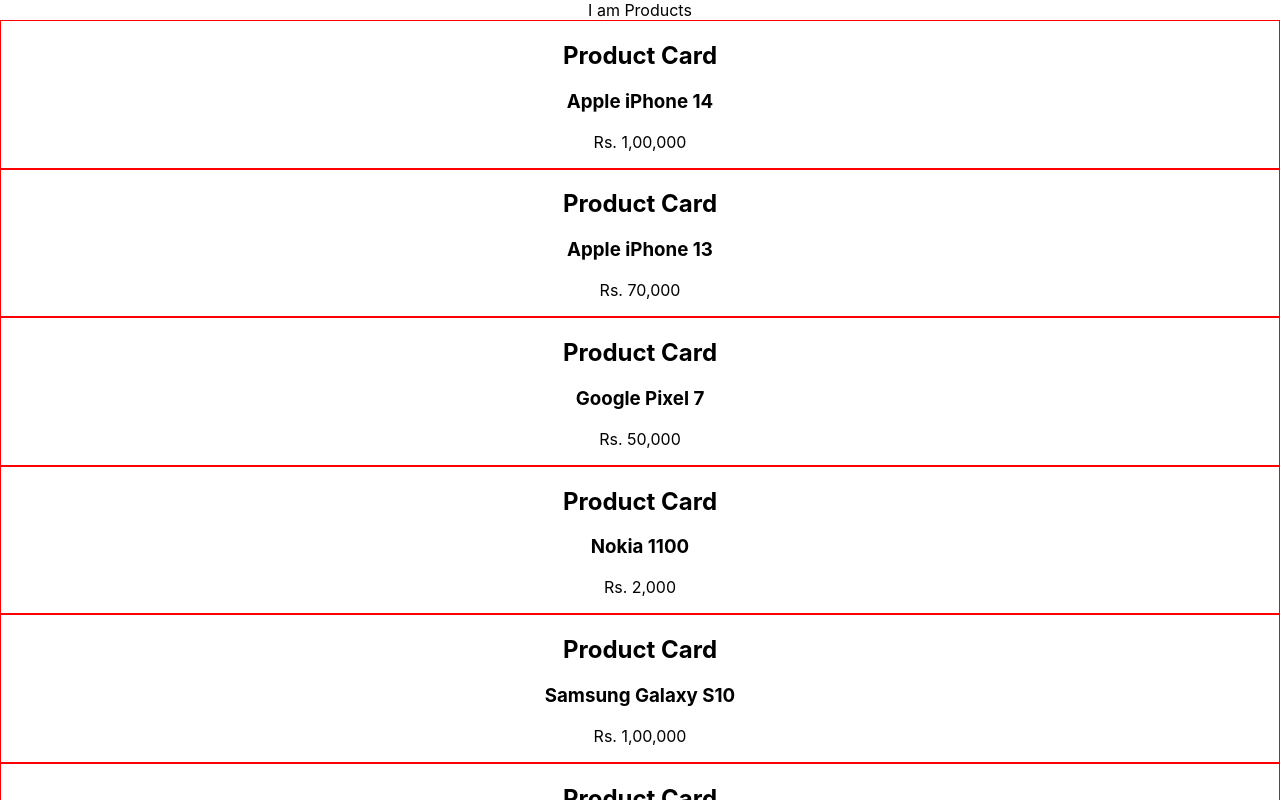
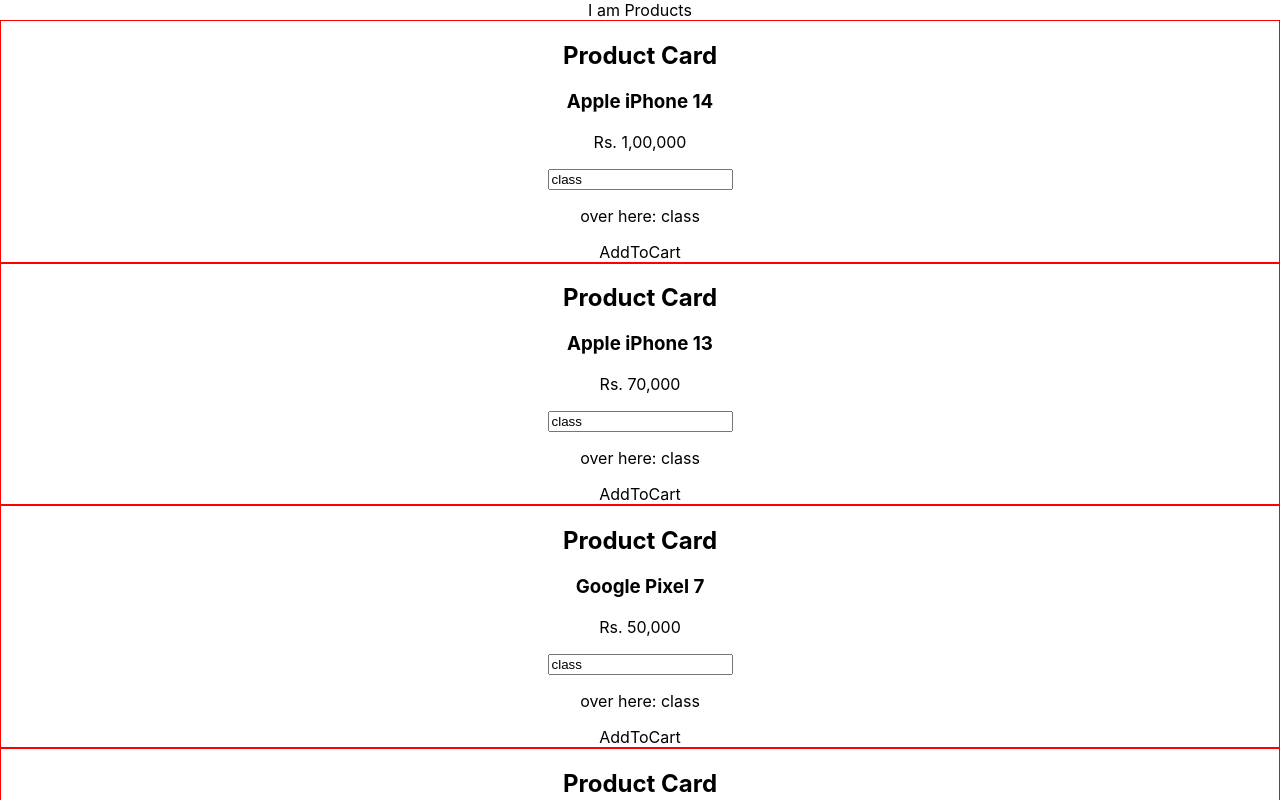
Before and after one commit to wise-toddler/sst-classess, a React (Create React App) app: page / in a window 1280 px wide. Shown: the top 800 px of the page. Built offline with nearby package versions, Linux system fonts and the light colour scheme; the HTML template or start-up script is replaced by a standard one.

Commit message:
learned usestate

```diff
--- a/src/App.js
+++ b/src/App.js
@@ -2,6 +2,7 @@
 import './App.css';
 
 function App() {
+  console.log("app rendered");
   return (
     <div className="App">
         <Products />
--- /dev/null
+++ b/src/components/AddToCart/AddToCart.js
@@ -0,0 +1,10 @@
+function AddToCart()
+{
+    console.log("AddToCart rendered");
+    return (
+        <div>
+            AddToCart
+        </div>
+    );
+}
+export default AddToCart;
--- a/src/components/ProductCard/ProductCard.js
+++ b/src/components/ProductCard/ProductCard.js
@@ -1,18 +1,31 @@
 import { useRef } from 'react';
 import './ProductCard.css';
+import { useState } from 'react';
+import AddToCart from '../AddToCart/AddToCart';
 function ProductCard({ title, price }) {
+    console.log("product card rendered");
     let pRef = useRef();
+    let iRef = useRef();
+    let oRef = useRef();
+    let [inputV, setInputV] = useState('class');
     const printPrince = () => {
         if (pRef.current.style.display === "none")
             pRef.current.style.display = "block";
         else
             pRef.current.style.display = "none";
     }
+    // let old;
+    const displayOutput = (e) => {
+        setInputV(e.target.value);
+    }
     return (
         <div className="product-card">
             <h2>Product Card</h2>
             <h3 onClick={printPrince}>{title}</h3>
             <p ref={pRef}>{price}</p>
+            <input type='text' ref={iRef} onChange={displayOutput} value={inputV} />
+            <p ref={oRef} >over here: {inputV} </p>
+            <AddToCart />
         </div>
     )
 }
--- a/src/components/Products/Products.js
+++ b/src/components/Products/Products.js
@@ -1,5 +1,6 @@
 import ProductCard from "../ProductCard/ProductCard";
 function Products() {
+     console.log("products rendered");
     const products = [
         {
             id: 1,
```
